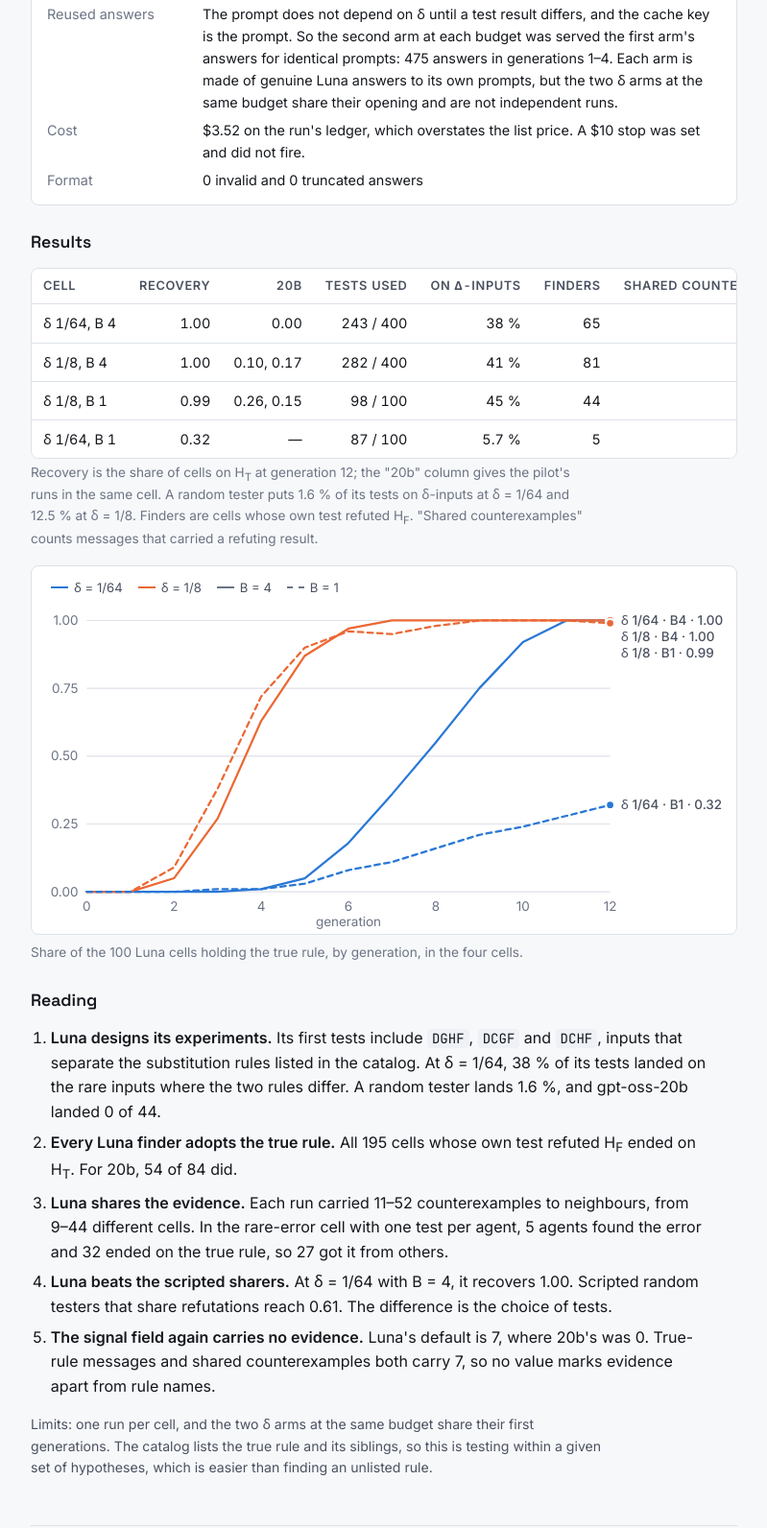
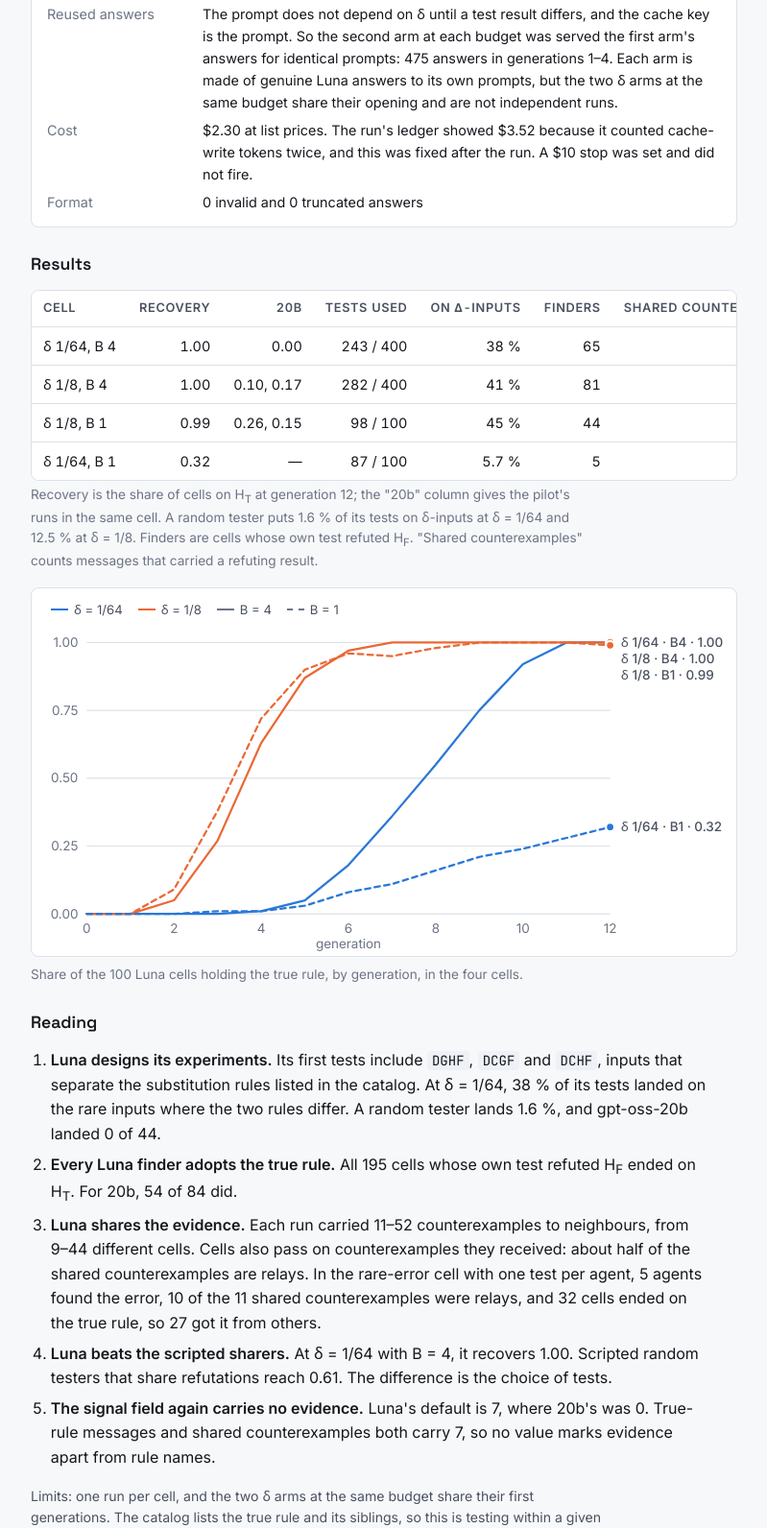
Before and after one commit to corba777/luna_life, a plain HTML site: page docs/collective_falsification.html in a window 1280 px wide. Shown: the part 5834-7426 px from the top of the page at 96% size, without its empty margins (240-1039 px from the left). Drawn offline with Linux system fonts and the light colour scheme.

Commit message:
site: CF page cost $2.30 + relay detail
Replace docs/collective_falsification.html with Artem's draft (sha256
a7abc400…): corrected Luna list cost and shared-counterexample relays
(about half; 10 of 11 at δ 1/64, B 1). Leak check passed.

```diff
--- a/docs/collective_falsification.html
+++ b/docs/collective_falsification.html
@@ -262,7 +262,7 @@ svg .lbl{fill:var(--ink-2);font-weight:500}
       <dt>Everything else</dt><dd>as in the pilot: world, catalog, prompt bytes, schema, mapper, retry rule and engine checks</dd>
       <dt>Size</dt><dd>4,800 decisions in about 1.4 hours. The answer averaged 358 output tokens.</dd>
       <dt>Reused answers</dt><dd>The prompt does not depend on δ until a test result differs, and the cache key is the prompt. So the second arm at each budget was served the first arm's answers for identical prompts: 475 answers in generations 1–4. Each arm is made of genuine Luna answers to its own prompts, but the two δ arms at the same budget share their opening and are not independent runs.</dd>
-      <dt>Cost</dt><dd>$3.52 on the run's ledger, which overstates the list price. A $10 stop was set and did not fire.</dd>
+      <dt>Cost</dt><dd>$2.30 at list prices. The run's ledger showed $3.52 because it counted cache-write tokens twice, and this was fixed after the run. A $10 stop was set and did not fire.</dd>
       <dt>Format</dt><dd>0 invalid and 0 truncated answers</dd>
     </dl></div>
 
@@ -294,7 +294,7 @@ svg .lbl{fill:var(--ink-2);font-weight:500}
     <ol>
       <li><strong>Luna designs its experiments.</strong> Its first tests include <code class="mono">DGHF</code>, <code class="mono">DCGF</code> and <code class="mono">DCHF</code>, inputs that separate the substitution rules listed in the catalog. At δ = 1/64, 38 % of its tests landed on the rare inputs where the two rules differ. A random tester lands 1.6 %, and gpt-oss-20b landed 0 of 44.</li>
       <li><strong>Every Luna finder adopts the true rule.</strong> All 195 cells whose own test refuted H<sub>F</sub> ended on H<sub>T</sub>. For 20b, 54 of 84 did.</li>
-      <li><strong>Luna shares the evidence.</strong> Each run carried 11–52 counterexamples to neighbours, from 9–44 different cells. In the rare-error cell with one test per agent, 5 agents found the error and 32 ended on the true rule, so 27 got it from others.</li>
+      <li><strong>Luna shares the evidence.</strong> Each run carried 11–52 counterexamples to neighbours, from 9–44 different cells. Cells also pass on counterexamples they received: about half of the shared counterexamples are relays. In the rare-error cell with one test per agent, 5 agents found the error, 10 of the 11 shared counterexamples were relays, and 32 cells ended on the true rule, so 27 got it from others.</li>
       <li><strong>Luna beats the scripted sharers.</strong> At δ = 1/64 with B = 4, it recovers 1.00. Scripted random testers that share refutations reach 0.61. The difference is the choice of tests.</li>
       <li><strong>The signal field again carries no evidence.</strong> Luna's default is 7, where 20b's was 0. True-rule messages and shared counterexamples both carry 7, so no value marks evidence apart from rule names.</li>
     </ol>
```
